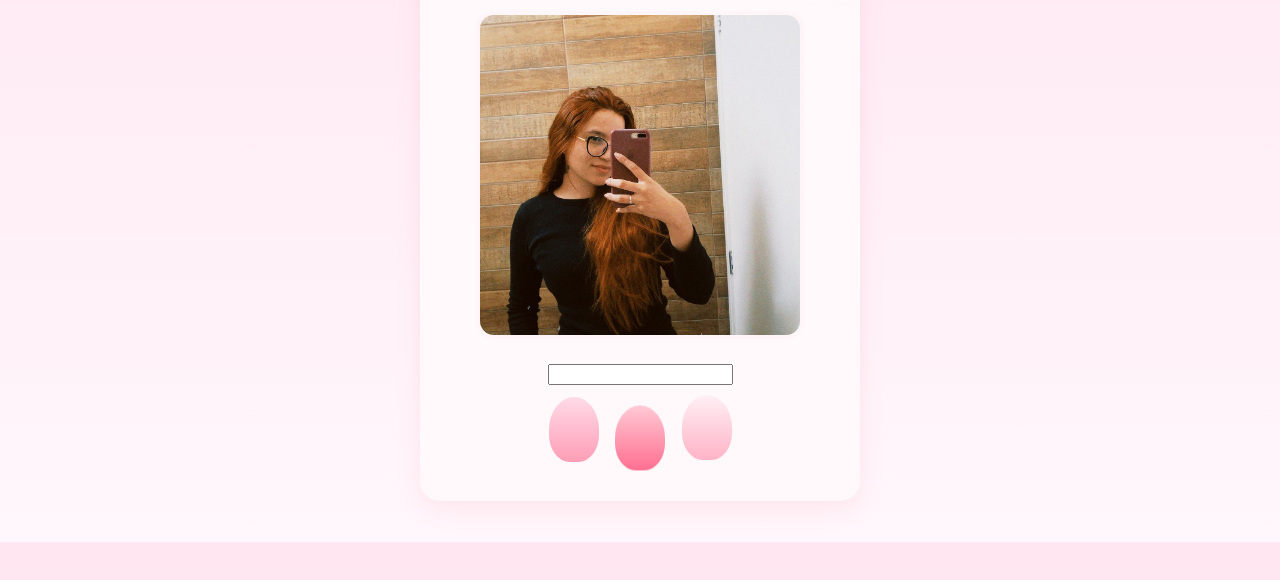
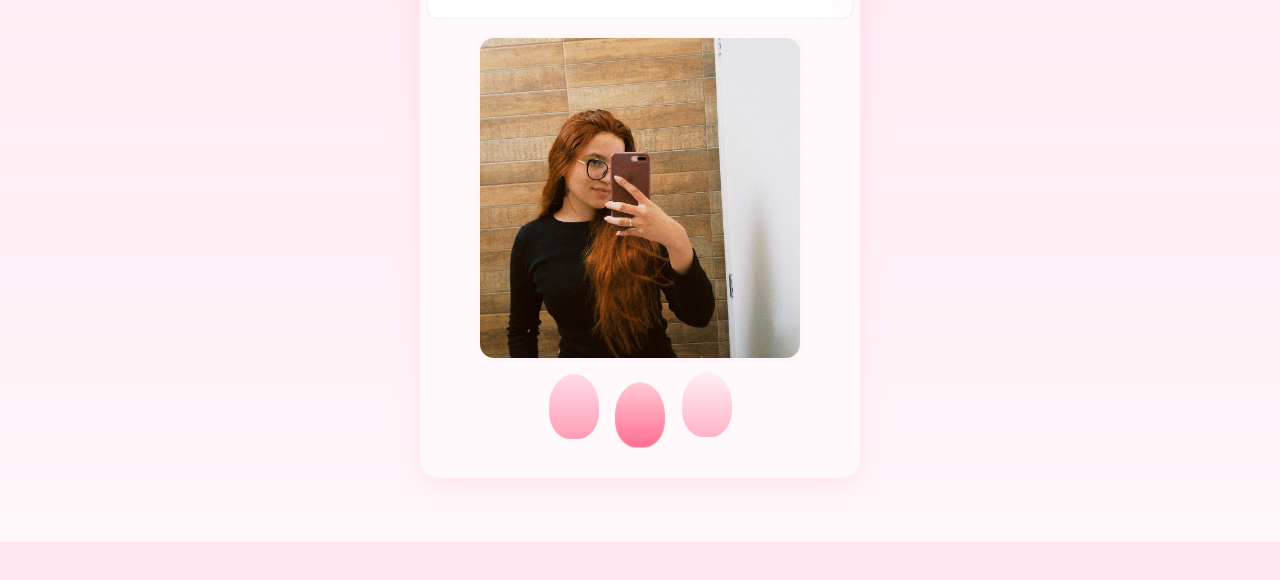
Before and after one commit to TaisGomess/dia-do-psicologo, a plain HTML site: page index.html in a window 1280 px wide. Shown: the part 258-838 px from the top of the page. Drawn offline with Linux system fonts and the light colour scheme.

Commit message:
Update index.html

```diff
--- a/index.html
+++ b/index.html
@@ -37,7 +37,6 @@ canvas.confetti{position:absolute;inset:0;pointer-events:none;}
     <div class="photo-frame" d="photoFrame">
         <img src="fot/foto.jpg" alt="">
     </div>
-    <input style="margin-top:10px;">
     <div class="balloons" aria-hidden>
         <span class="balloon"></span>
         <span class="balloon"></span>
```
